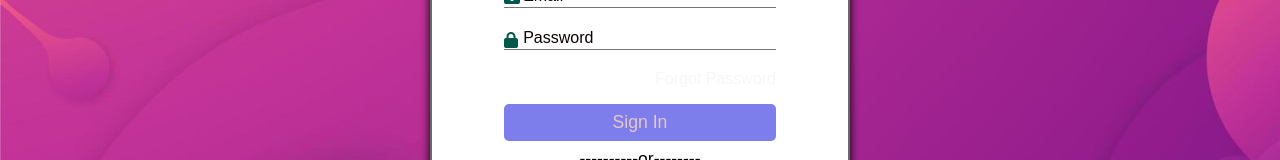
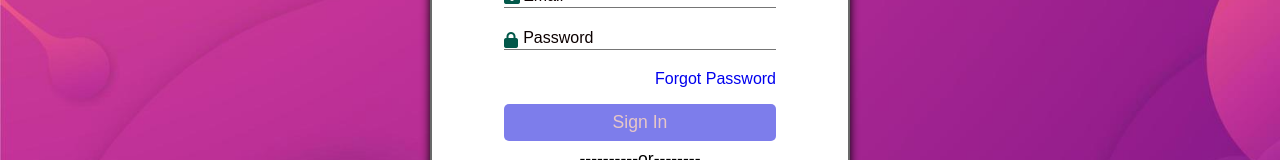
Before and after one commit to sridevikka/login-page, a plain HTML site: page index.html in a window 1280 px wide. Shown: the part 307-467 px from the top of the page. Drawn offline with Linux system fonts and the light colour scheme.

Commit message:
Update page.css

```diff
--- a/page.css
+++ b/page.css
@@ -82,7 +82,7 @@ input:focus~label,input:not(:placeholder-shown)~label{
 }
 .recover a{
     text-decoration:none;
-    color:rgb(246, 246, 249);
+    color:dark blue;
 }
 .recover a:hover{
     color:rgb(230, 233, 52);
```
